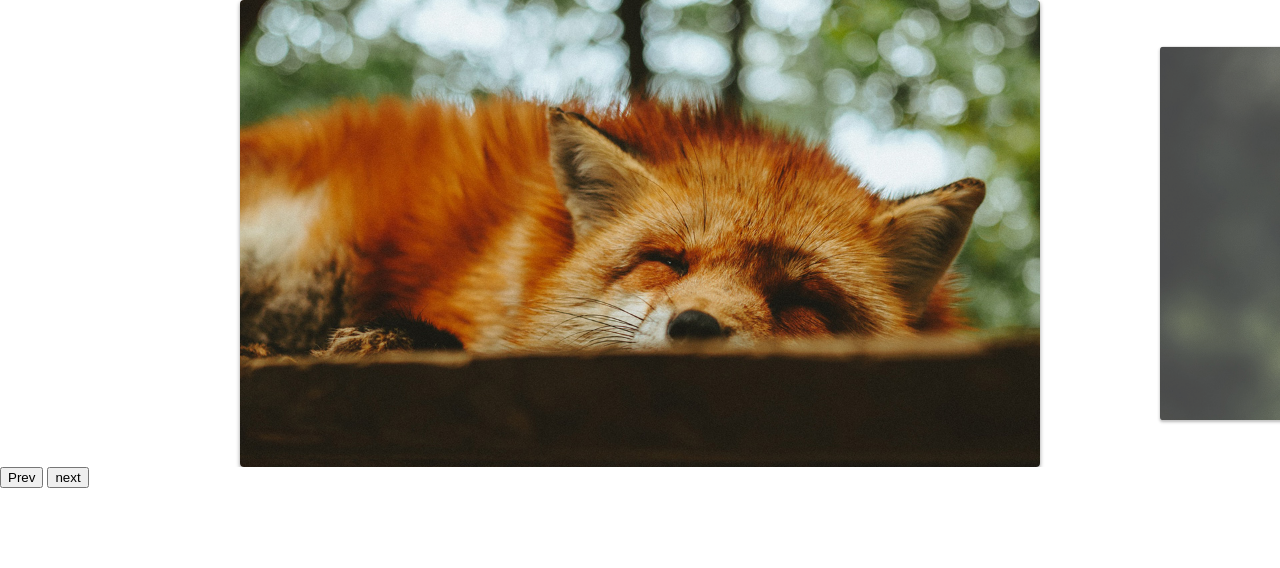
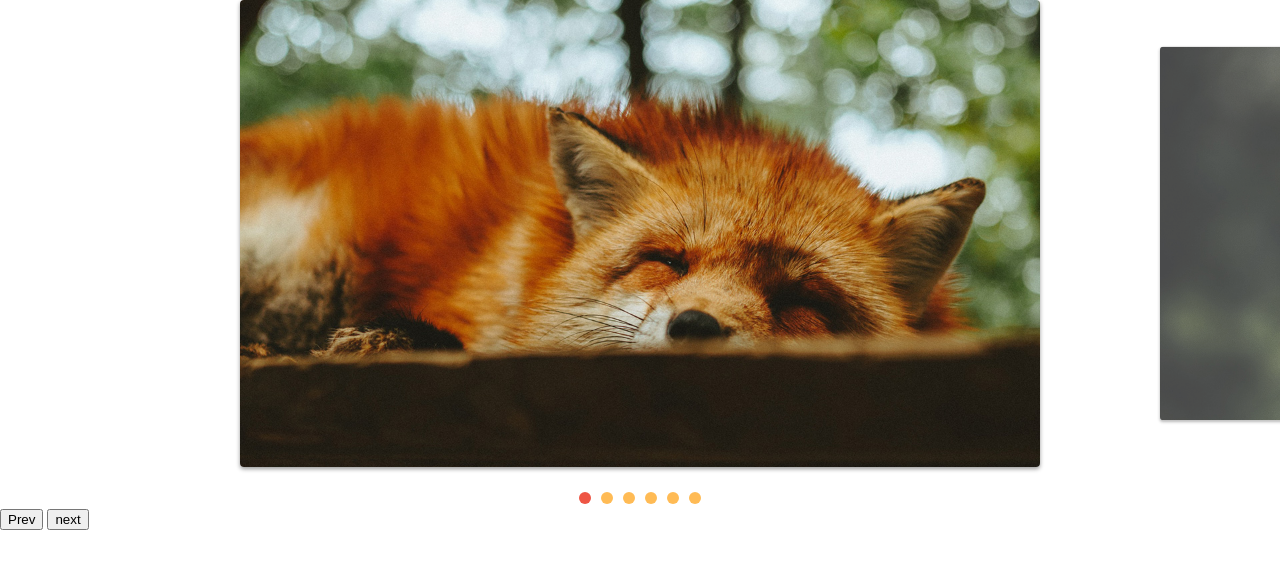
Before and after one commit to FernandoGWV/slide-projeto, a plain HTML site: page index.html in a window 1280 px wide. Drawn offline with Linux system fonts and the light colour scheme.

Commit message:
adicionada paginação por slide

```diff
--- a/css/style.css
+++ b/css/style.css
@@ -40,3 +40,25 @@ img {
   opacity: 1;
   transform: scale(1);
 }
+
+[data-control='slide'] {
+  display: flex;
+  justify-content: center;
+  margin-top: 20px;
+}
+
+[data-control='slide'] li a {
+  display: block;
+  width: 12px;
+  height: 12px;
+  background: #fb5;
+  border-radius: 50%;
+  overflow: hidden;
+  text-indent: -999px;
+  margin: 5px;
+}
+
+[data-control='slide'] li.active a,
+[data-control='slide'] li a:hover {
+  background: #e54;
+}
--- a/js/script.js
+++ b/js/script.js
@@ -2,3 +2,4 @@
 const slide = new SlideNav('.slide', '.wripper');
 slide.init();
 slide.addArrow('.prev', '.next');
+slide.addControl();
--- a/js/slide.js
+++ b/js/slide.js
@@ -10,6 +10,7 @@ export class Slide {
       movement: 0,
     };
     this.activeClass = 'active';
+    this.changeEvent = new Event('ChangeEvent');
   }
 
   updatePosition(clientX) {
@@ -105,6 +106,7 @@ export class Slide {
     this.slidesIndexNav(index);
     this.dist.finalPosition = activeSlide.position;
     this.changeActiveClass();
+    this.wrapper.dispatchEvent(this.changeEvent);
   }
 
   activePrevSlide() {
@@ -148,6 +150,11 @@ export class Slide {
 }
 
 export class SlideNav extends Slide {
+  constructor(slide, wrapper) {
+    super(slide, wrapper);
+    this.bindControlEvents();
+  }
+
   addArrow(prev, next) {
     this.prevElement = document.querySelector(prev);
     this.nextElement = document.querySelector(next);
@@ -158,4 +165,39 @@ export class SlideNav extends Slide {
     this.prevElement.addEventListener('click', this.activePrevSlide);
     this.nextElement.addEventListener('click', this.activeNextSlide);
   }
+  createControl() {
+    const control = document.createElement('ul');
+    control.dataset.control = 'slide';
+
+    this.slideArray.forEach((item, index) => {
+      control.innerHTML += `<li><a href="#slide${index + 1}">${index + 1}</a></li>`;
+    });
+    this.wrapper.appendChild(control);
+    return control;
+  }
+
+  eventControl(item, index) {
+    item.addEventListener('click', (event) => {
+      event.preventDefault();
+      this.changeSlide(index);
+    });
+    this.wrapper.addEventListener('ChangeEvent', this.activeControlItem);
+  }
+
+  activeControlItem() {
+    this.controlArray.forEach((item) => item.classList.remove(this.activeClass));
+    this.controlArray[this.index.active].classList.add(this.activeClass);
+  }
+
+  addControl(customControl) {
+    this.control = document.querySelector(customControl) || this.createControl();
+    this.controlArray = [...this.control.children];
+    this.activeControlItem();
+    this.controlArray.forEach(this.eventControl);
+  }
+
+  bindControlEvents() {
+    this.eventControl = this.eventControl.bind(this);
+    this.activeControlItem = this.activeControlItem.bind(this);
+  }
 }
```
